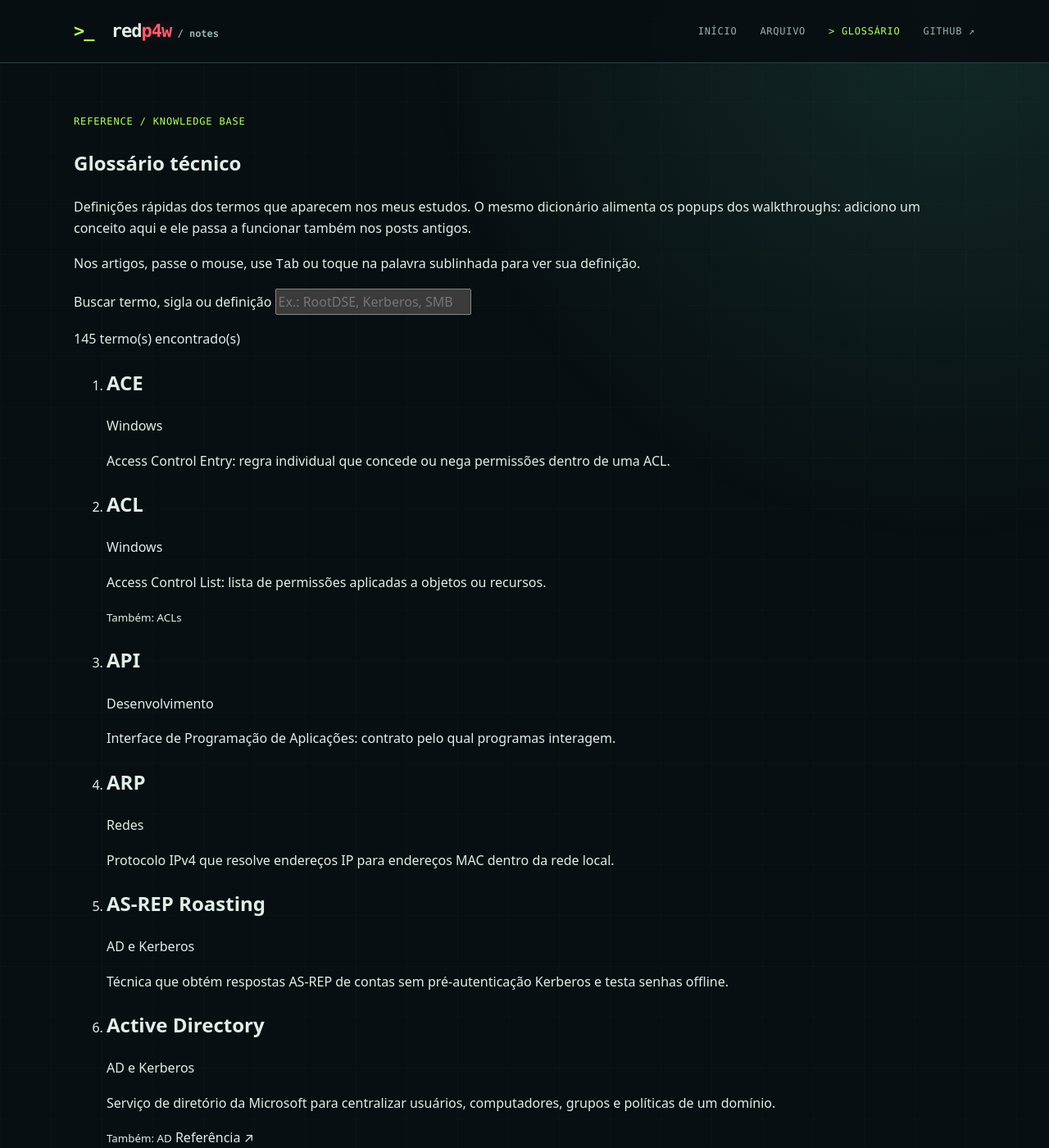
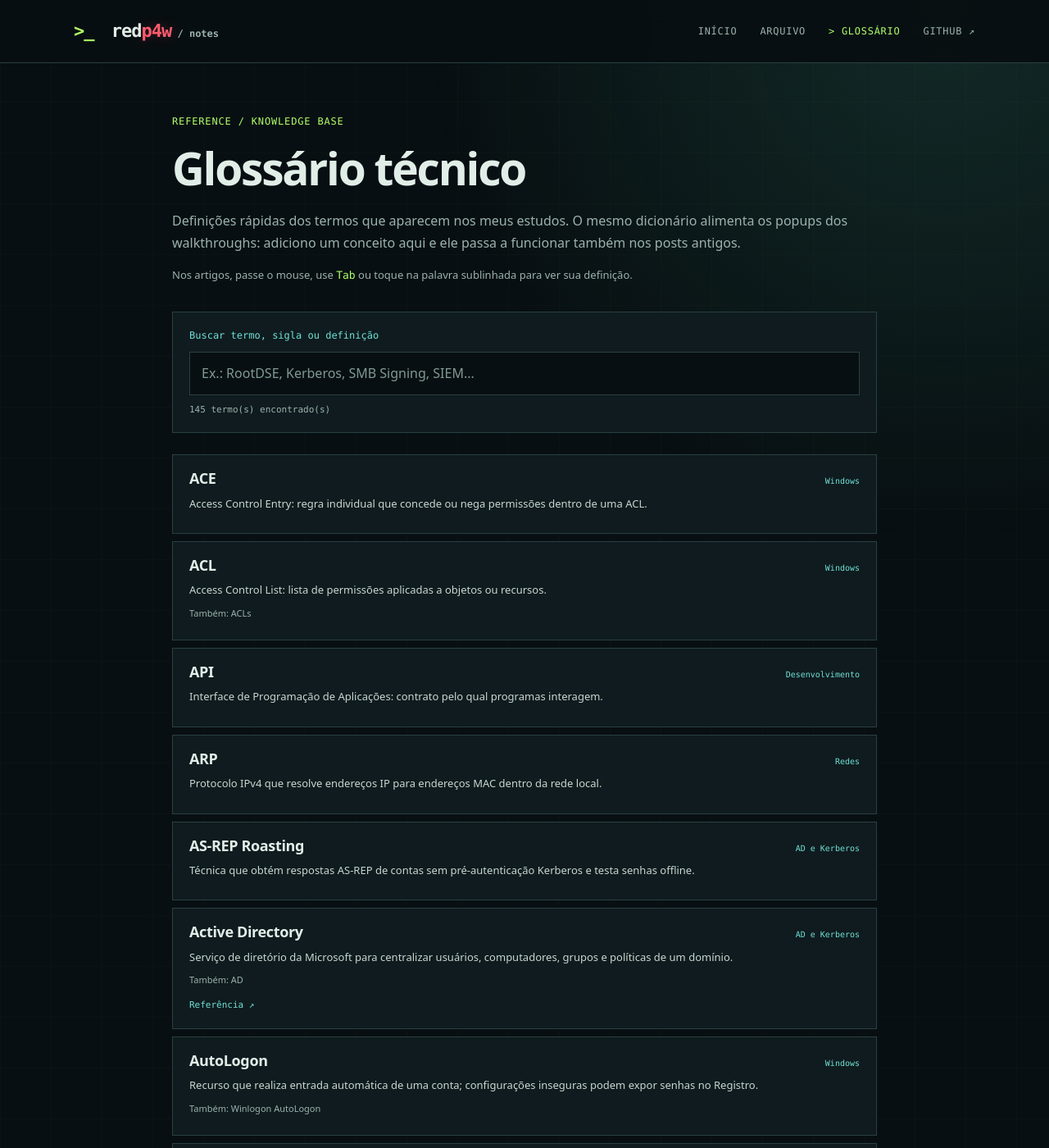
Before and after one commit to redp4w/redp4w.github.io, a Jekyll site: the page built from glossario.md, in a window 1280 px wide and 1400 px high. Shown: the whole window at 82% size. Built offline with Jekyll 4.4.1, drawn with Linux system fonts in a browser that asks for light colours.

Commit message:
style: integra popovers e indice do glossario ao tema

```diff
--- a/assets/css/style.css
+++ b/assets/css/style.css
@@ -179,3 +179,97 @@ a.tag:hover { border-color: var(--green); color: var(--green); }
 @media (prefers-reduced-motion: reduce) {
   *, *::before, *::after { animation: none !important; transition: none !important; scroll-behavior: auto !important; }
 }
+
+
+/* 08 / Glossário global e definições contextuais ------------------- */
+.glossary-term {
+  appearance: none;
+  border: 0;
+  border-bottom: 1px dotted var(--cyan);
+  border-radius: 0;
+  padding: 0;
+  margin: 0;
+  color: var(--cyan);
+  background: transparent;
+  font: inherit;
+  line-height: inherit;
+  text-align: inherit;
+  cursor: help;
+  white-space: normal;
+  text-decoration: none;
+}
+.glossary-term:hover, .glossary-term[aria-expanded="true"] {
+  color: var(--green);
+  border-bottom-color: var(--green);
+}
+.glossary-term:focus-visible {
+  outline: 2px solid var(--green);
+  outline-offset: 3px;
+}
+.glossary-popover {
+  position: fixed;
+  z-index: 90;
+  width: min(350px, calc(100vw - 20px));
+  max-height: min(360px, calc(100vh - 20px));
+  overflow-y: auto;
+  border: 1px solid #497967;
+  background: #102025;
+  color: var(--text);
+  box-shadow: 0 16px 50px #000c;
+  padding: 18px 19px;
+  line-height: 1.6;
+}
+.glossary-popover small {
+  display: block;
+  color: var(--green);
+  font: 11px/1.5 var(--mono);
+  text-transform: uppercase;
+  letter-spacing: .04em;
+  padding-right: 26px;
+  margin-bottom: 6px;
+}
+.glossary-popover strong {
+  display: block;
+  font-size: 17px;
+  padding-right: 25px;
+}
+.glossary-popover p { font-size: 13px; color: #c6d7d0; margin: 8px 0 14px; }
+.glossary-actions { display: flex; gap: 10px 17px; flex-wrap: wrap; }
+.glossary-actions a { color: var(--cyan); text-decoration: none; font: 11px/1.5 var(--mono); }
+.glossary-actions a:hover { color: var(--green); }
+.glossary-close {
+  position: absolute;
+  top: 7px;
+  right: 8px;
+  background: none;
+  border: 0;
+  color: var(--muted);
+  font: 24px/1 var(--sans);
+  padding: 5px 8px;
+}
+.glossary-close:hover { color: var(--green); }
+.glossary-page { max-width: 860px; margin: 0 auto; }
+.glossary-header h1 { font-size: clamp(35px, 5vw, 55px); line-height: 1.2; margin: 13px 0 18px; letter-spacing: -.04em; }
+.glossary-header p { color: var(--muted); }
+.glossary-hint { font-size: 13px; }
+.glossary-hint kbd { color: var(--green); font-family: var(--mono); }
+.glossary-filter { margin: 33px 0 26px; padding: 20px; background: var(--surface); border: 1px solid var(--stroke); }
+.glossary-filter label { display: block; color: var(--cyan); font: 12px/1.4 var(--mono); margin-bottom: 12px; }
+.glossary-filter input { width: 100%; background: var(--bg); border: 1px solid var(--stroke); color: var(--text); padding: 12px 14px; border-radius: 0; }
+.glossary-filter input::placeholder { color: #809993; }
+.glossary-filter p { margin: 10px 0 0; color: var(--muted); font: 11px/1.4 var(--mono); }
+.glossary-list { list-style: none; margin: 0; padding: 0; display: grid; gap: 9px; }
+.glossary-entry { padding: 17px 20px; background: var(--surface); border: 1px solid var(--stroke); }
+.glossary-entry-heading { display: flex; flex-wrap: wrap; align-items: baseline; justify-content: space-between; gap: 6px 13px; }
+.glossary-entry h2 { font-size: 18px; line-height: 1.3; margin: 0; letter-spacing: -.02em; }
+.glossary-entry-heading span { color: var(--cyan); font: 10px/1.5 var(--mono); }
+.glossary-entry p { margin: 8px 0; color: #c6d7d0; font-size: 13px; }
+.glossary-entry small { display: block; margin: 6px 0; color: var(--muted); font-size: 11px; }
+.glossary-entry > a { color: var(--cyan); font: 11px/1.5 var(--mono); }
+.glossary-sources { border-top: 1px solid var(--stroke); margin-top: 34px; padding-top: 20px; color: var(--muted); }
+.glossary-sources h2 { color: var(--text); }
+.glossary-sources a { color: var(--cyan); overflow-wrap: anywhere; }
+@media (max-width: 500px) {
+  .glossary-entry { padding: 15px; }
+  .glossary-popover { width: calc(100vw - 20px); }
+}
```
